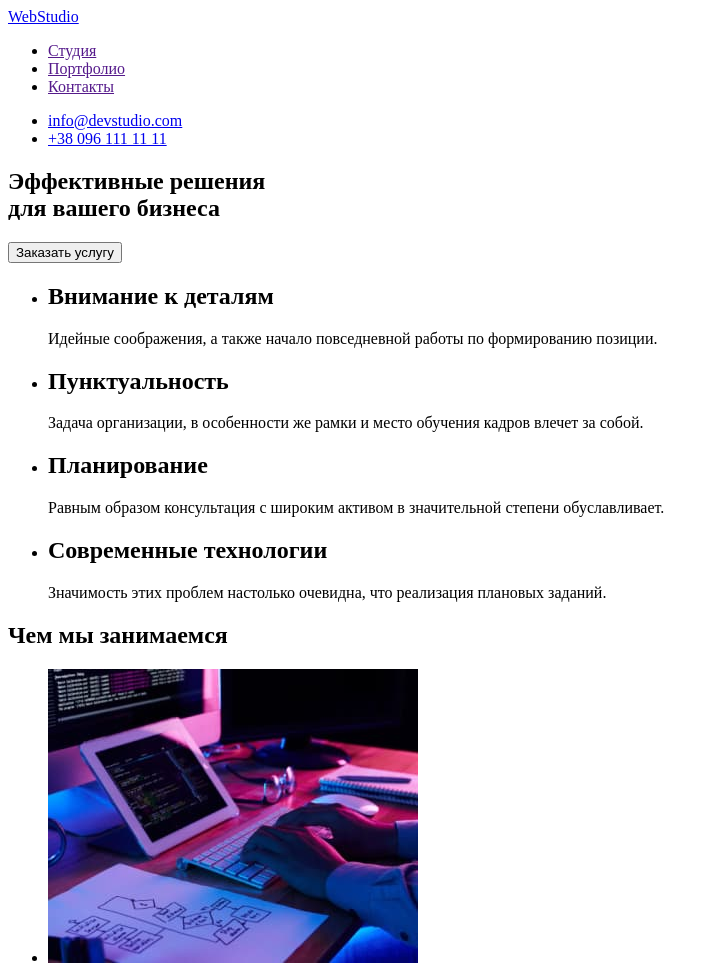
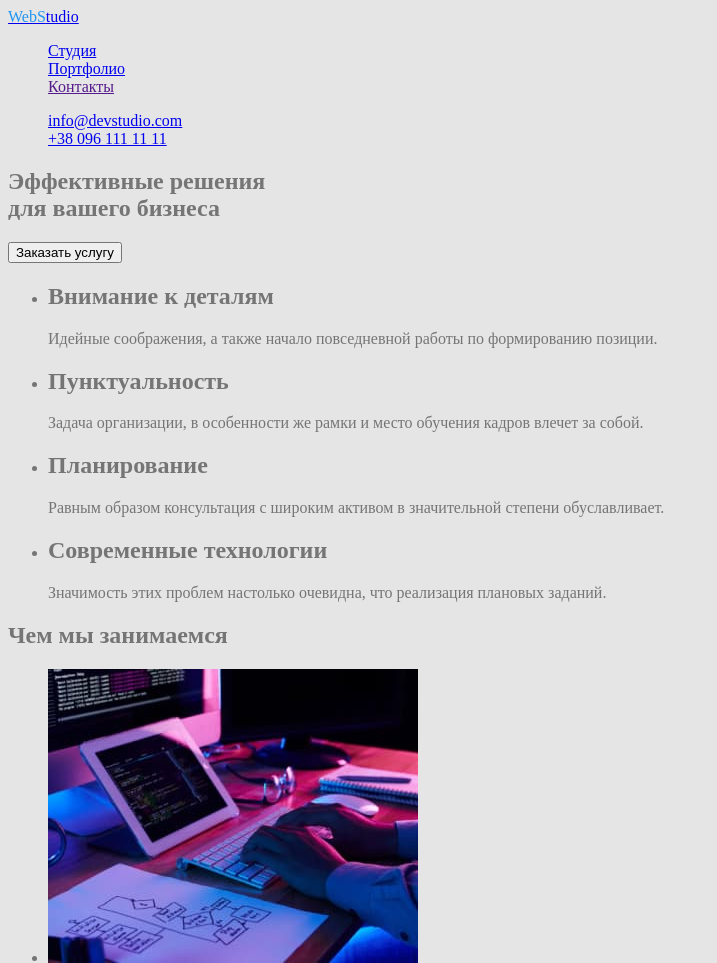
Before and after one commit to vorobuhova/goit-markup-hw-02, a plain HTML site: page index.html in a window 1280 px wide. Shown: the top 963 px of the page, without its empty margins (0-717 px from the left). Drawn offline with Linux system fonts and the light colour scheme.

Commit message:
add new task

```diff
--- a/css/styles.css
+++ b/css/styles.css
@@ -0,0 +1,29 @@
+/* цвет основного текста #757575 */
+/* вторичный цвет текста #212121 */
+/* акцент #2196F3  */
+/* черный цвет заголовка #000000 */
+/* белый цвет #FFFFFF */
+/* прозрачный белый цвет rgba(255, 255, 255, 0,6) */
+/* основной цвет фона #E5E5E5 */
+/* вторичный цвет фона #F5F4FA */
+
+.list {
+  list-style: none;
+}
+
+body {
+  color: #757575;
+  background-color: #e5e5e5;
+}
+
+/* cстилизация заголовка */
+.logo {
+  color: #2196f3;
+}
+.site-nav .link:hover,
+.site-nav .link::focus {
+  color: #2196f3;
+}
+.section-title {
+  color: red;
+}
--- a/index.html
+++ b/index.html
@@ -5,35 +5,43 @@
     <meta http-equiv="X-UA-Compatible" content="IE=edge">
     <meta name="viewport" content="width=device-width, initial-scale=1.0">
     <title>WebStudio</title>
+    <link rel="stylesheet" href="./css/styles.css" />
+    <link rel="preconnect" href="https://fonts.googleapis.com">
+    <link rel="preconnect" href="https://fonts.gstatic.com" crossorigin>
+    <link href="https://fonts.googleapis.com/css2?family=Raleway:wght@700&family=Roboto:ital,wght@0,500;0,700;0,900;1,400&display=swap"
+        rel="stylesheet">
+
 </head>
-<body>
+
+<body class="page">
         <!-- верхняя строка -->
-    <header>
+    <header class="page-header">
         <nav>
-            <a href="/">WebStudio</a>
-
-            <ul>
-                <li><a href="">Студия</a></li>
-                <li><a href="">Портфолио</a></li>
-                <li><a href="">Контакты</a></li>
+            <a href="/"><span class="logo">WebS</span>tudio</a>
+            <ul class="site-nav list">
+                <li><a href="/portfolio.html" class="link">Студия</a></li>
+                <li><a href="/portfolio.html" class="link">Портфолио</a></li>
+                <li><a href="" class="link">Контакты</a></li>
             </ul>
         </nav>
 
-        <ul>
+        <ul class="aut-nav list">
             <li><a href="mailto:info@devstudio.com">info@devstudio.com</a> </li>
             <li><a href="tel:+380961111111">+38 096 111 11 11</a></li>
         </ul>
     </header>
 
     <main>
-        <!-- section 1 -->
-        <section>
+
+        <!-- section-1 -->
+        <section class="hero">
             <h1>Эффективные решения <br> для вашего бизнеса</h1>
             <button type="button">Заказать услугу</button>
         </section>
 
-        <!-- section 2 -->
+        <!-- section-2 -->
         <section>
+            <h2 hidden>Наша концепция</h2>
             <ul>
                 <li>
                     <h2>Внимание к деталям</h2>
@@ -52,9 +60,9 @@
                     <p>Значимость этих проблем настолько очевидна, что реализация плановых заданий.</p>
                 </li>
             </ul>
-        </section>
+        </section
 
-        <!-- section 3 -->
+        <!-- section-3 -->
         <section>
         <h2>Чем мы занимаемся</h2>
         <ul>
@@ -70,7 +78,7 @@
         </ul>
         </section>
 
-        !-- section 4 -->
+        <!-- секция 4 -->
         <section>
             <h2>Наша команда</h2>
             <ul>
@@ -98,12 +106,13 @@
         </section>
     </main>
 
-    <!-- footer -->
+    <!-- секция подвал -->
+
     <footer>
         <a href="/">WebStudio</a>
         <address>
             <ul>
-                <li> <a href="https://goo.gl/maps/btdgBZ5svbDnGEEy9">г. Киев, пр-т Леси Украинки, 26</a> </li>
+                <li> <a href="https://goo.gl/maps/btdgBZ5svbDnGEEy9" target=_blank rel=noopener noreferrer">г. Киев, пр-т Леси Украинки, 26</a> </li>
                 <li><a href="mailto:info@devstudio.com">info@devstudio.com</a> </li>
                 <li><a href="tel:+380961111111">+38 096 111 11 11</a></li>
             </ul>
```
Also changed, not shown: portfolio.html (added, +36 -0 lines). Lines whose indentation alone changed are shown as unchanged.
